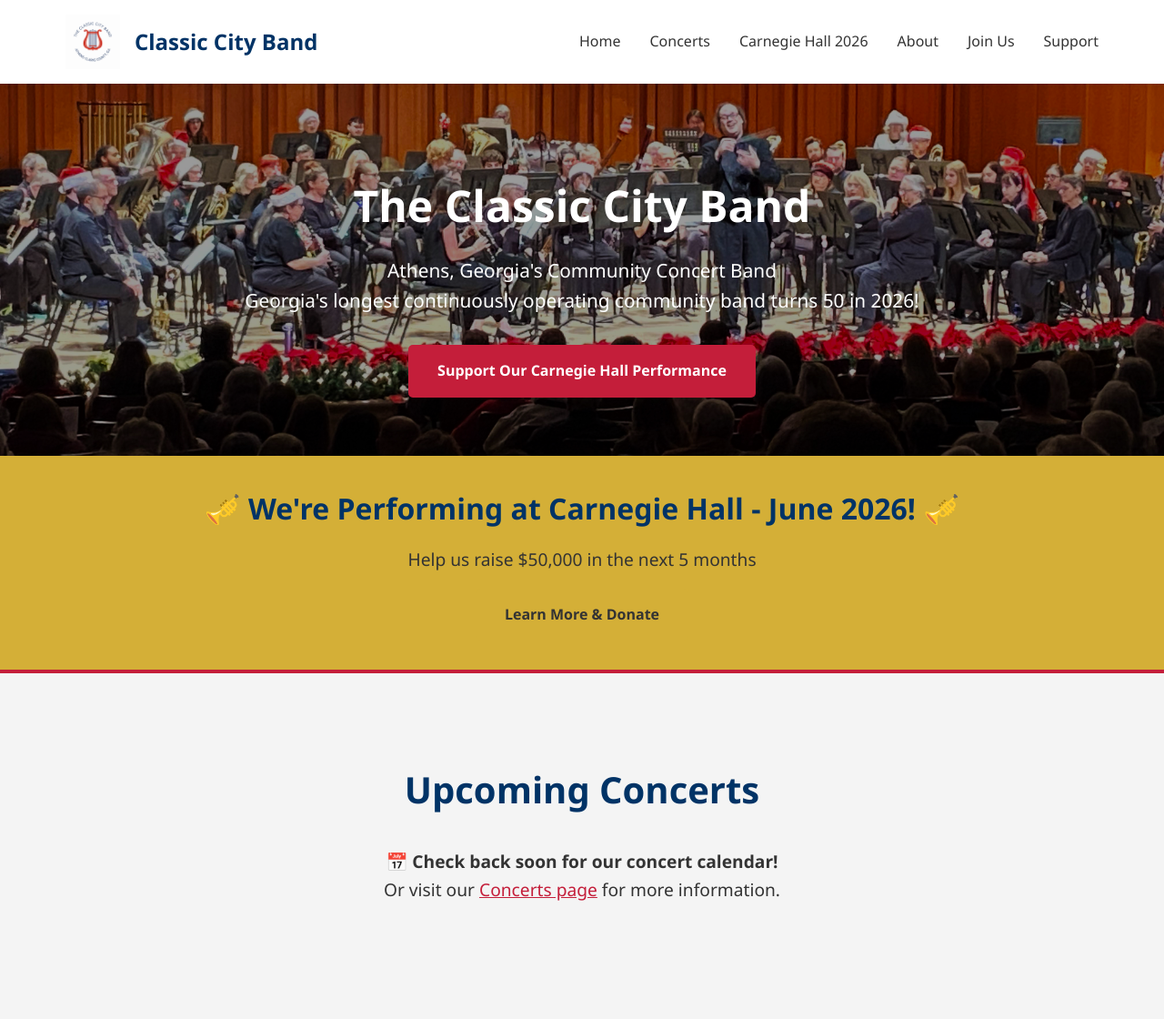
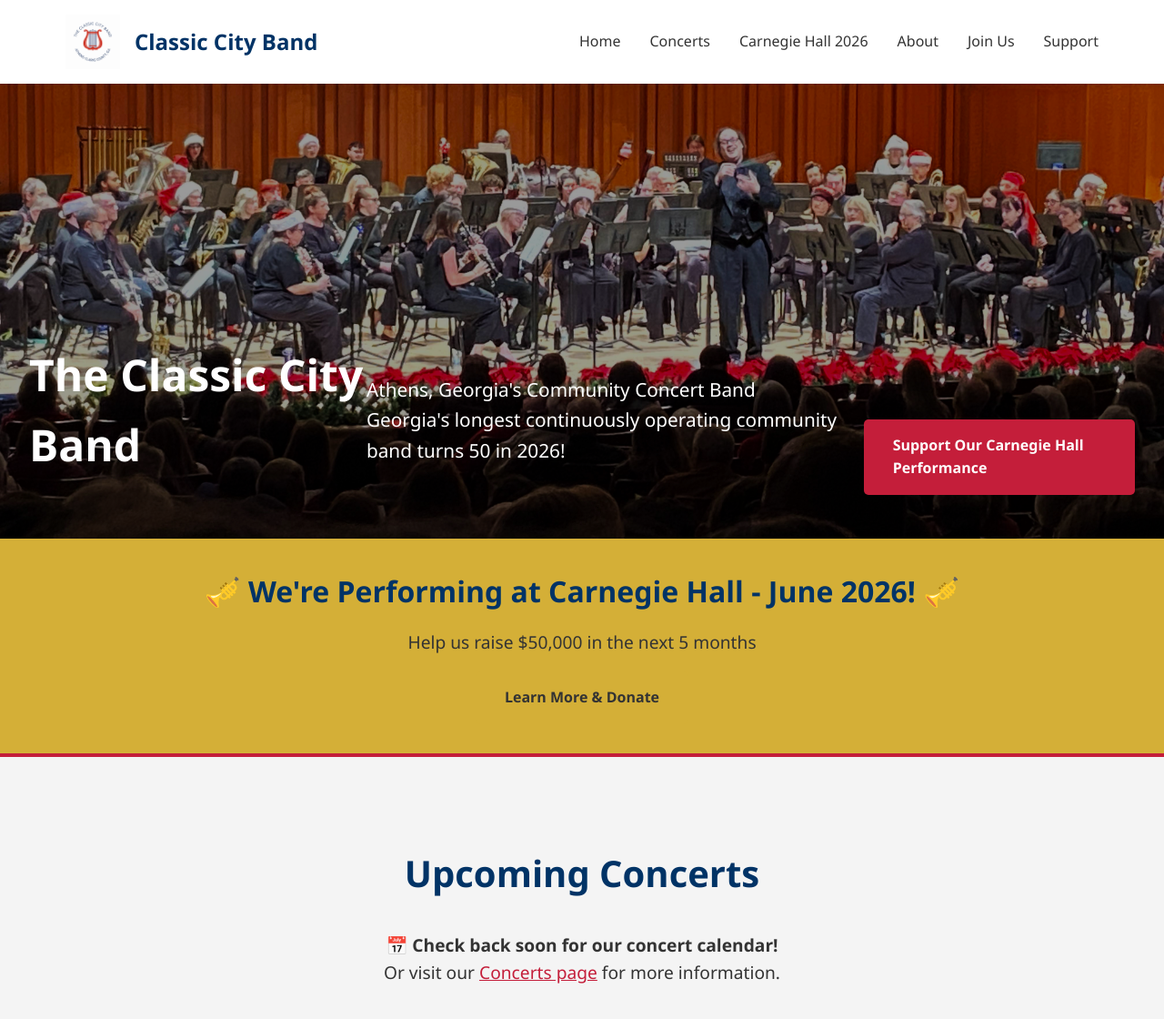
Before and after one commit to webmasterCCB/CCBwebsite, a Jekyll site: the page built from index.html, in a window 1280 px wide and 1400 px high. Shown: the top 1120 px of the window at 91% size. Built offline with Jekyll 4.4.1, drawn with Linux system fonts in a browser that asks for light colours.

Commit message:
Update style.css
Updated layout for hero section

```diff
--- a/assets/css/style.css
+++ b/assets/css/style.css
@@ -81,21 +81,23 @@ nav a:hover {
   background-color: rgba(0, 0, 0, 0.4);
   background-blend-mode: darken;
   color: var(--white);
-  padding: 6rem 2rem 4rem 2rem;
-  text-align: center;
+  padding: 8rem 2rem 3rem 2rem;
+  text-align: left;
+  display: flex;
+  align-items: flex-end;
+  min-height: 500px;
 }
 
 .hero h1 {
   font-size: 3rem;
   margin-bottom: 1rem;
+  max-width: 600px;
 }
 
 .hero p {
   font-size: 1.3rem;
   margin-bottom: 2rem;
-  max-width: 800px;
-  margin-left: auto;
-  margin-right: auto;
+  max-width: 600px;
 }
 
 .btn {
```
